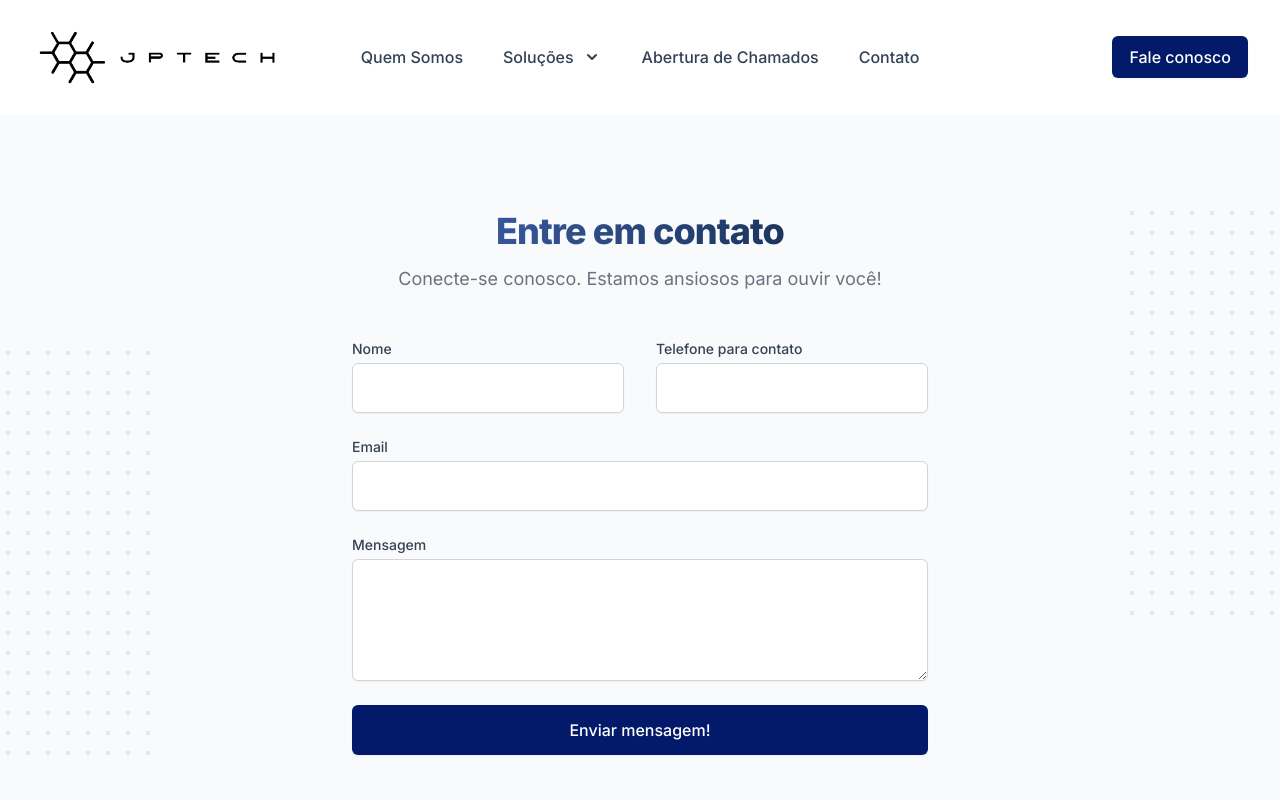
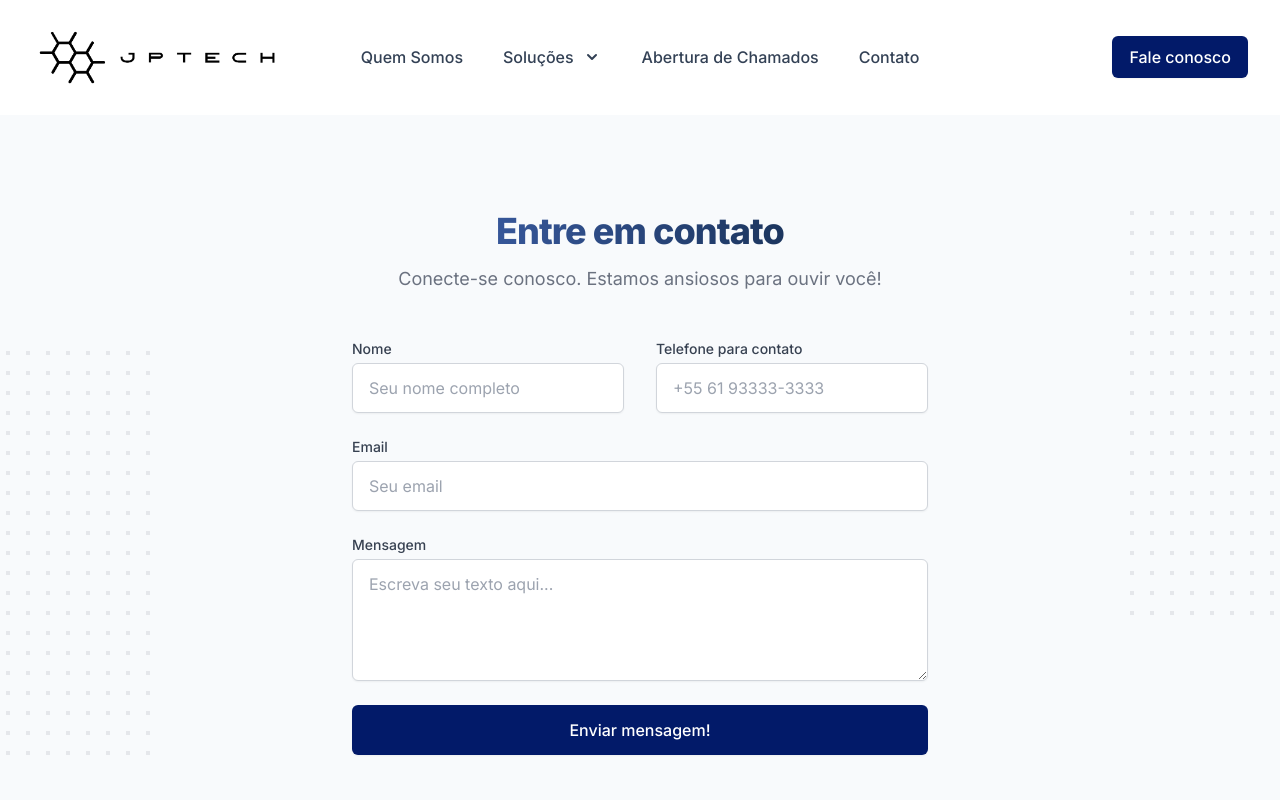
Before and after one commit to pxpc2/jptech, a Next.js app in the folder client/: page /contato in a window 1280 px wide. Shown: the top 800 px of the page. Built offline with nearby package versions, Linux system fonts and the light colour scheme.

Commit message:
fixing placeholders for both contact forms

```diff
--- a/client/app/chamados/page.js
+++ b/client/app/chamados/page.js
@@ -168,7 +168,7 @@ export default function Chamados() {
                   name="phone"
                   id="phone"
                   autoComplete="phone"
-                  placeholder="+55 61 3333-3333"
+                  placeholder="+55 61 93333-3333"
                   className="py-3 px-4 block w-full shadow-sm focus:outline-none focus:ring-1
                   focus:border-jptech-brand-blue focus:ring-jptech-brand-blue
                  border border-gray-300 rounded-md"
--- a/client/app/contato/page.js
+++ b/client/app/contato/page.js
@@ -125,6 +125,7 @@ export default function Contato() {
                   type="text"
                   name="first-name"
                   id="first-name"
+                  placeholder="Seu nome completo"
                   autoComplete="given-name"
                   className="py-3 px-4 block w-full shadow-sm focus:outline-none focus:ring-1
                   focus:border-jptech-brand-blue focus:ring-jptech-brand-blue
@@ -144,6 +145,7 @@ export default function Contato() {
                 <input
                   type="number"
                   name="phone"
+                  placeholder="+55 61 93333-3333"
                   id="phone"
                   autoComplete="phone"
                   className="py-3 px-4 block w-full shadow-sm focus:outline-none focus:ring-1
@@ -165,6 +167,7 @@ export default function Contato() {
                   id="email"
                   name="email"
                   type="email"
+                  placeholder="Seu email"
                   autoComplete="email"
                   className="py-3 px-4 block w-full shadow-sm border border-gray-300
                  rounded-md focus:outline-none focus:ring-1
@@ -184,6 +187,7 @@ export default function Contato() {
                 <textarea
                   id="message"
                   name="message"
+                  placeholder="Escreva seu texto aqui..."
                   rows={4}
                   className="py-3 px-4 block w-full shadow-sm
                   focus:outline-none focus:ring-1
```
